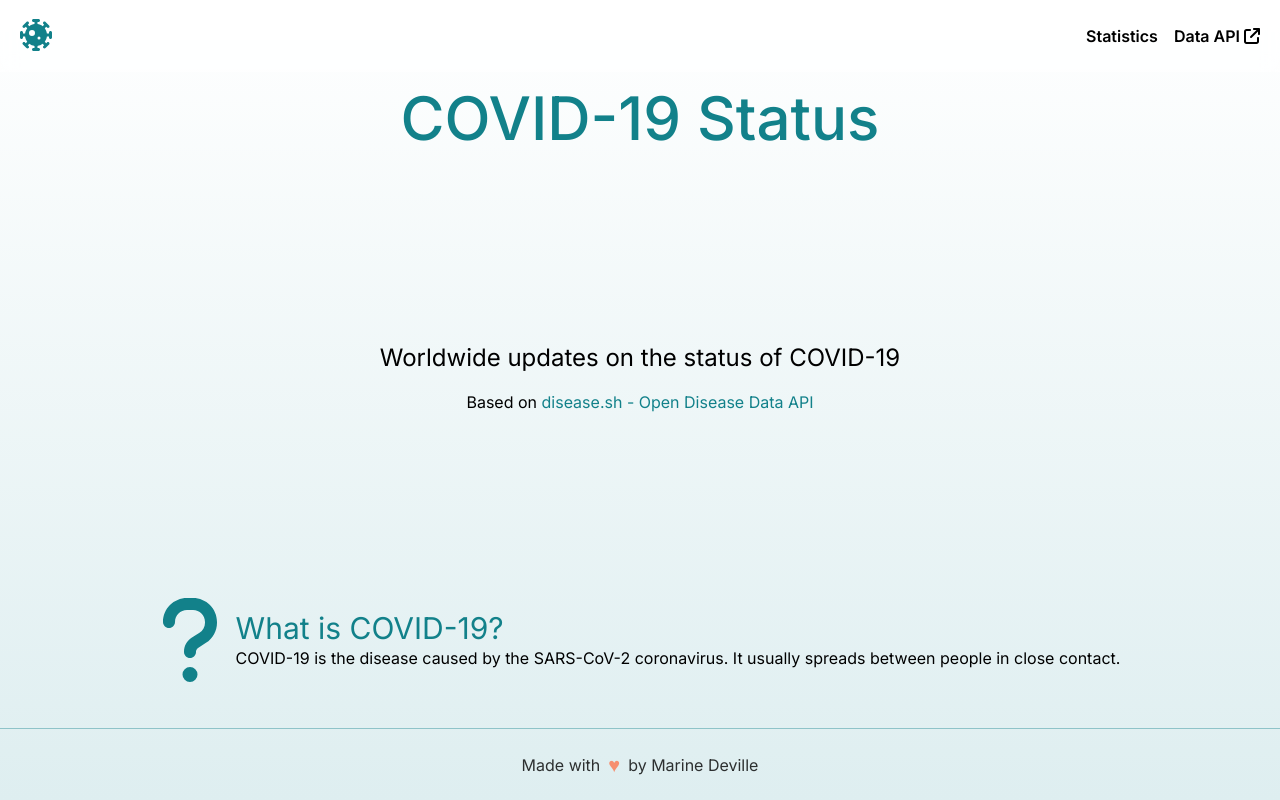
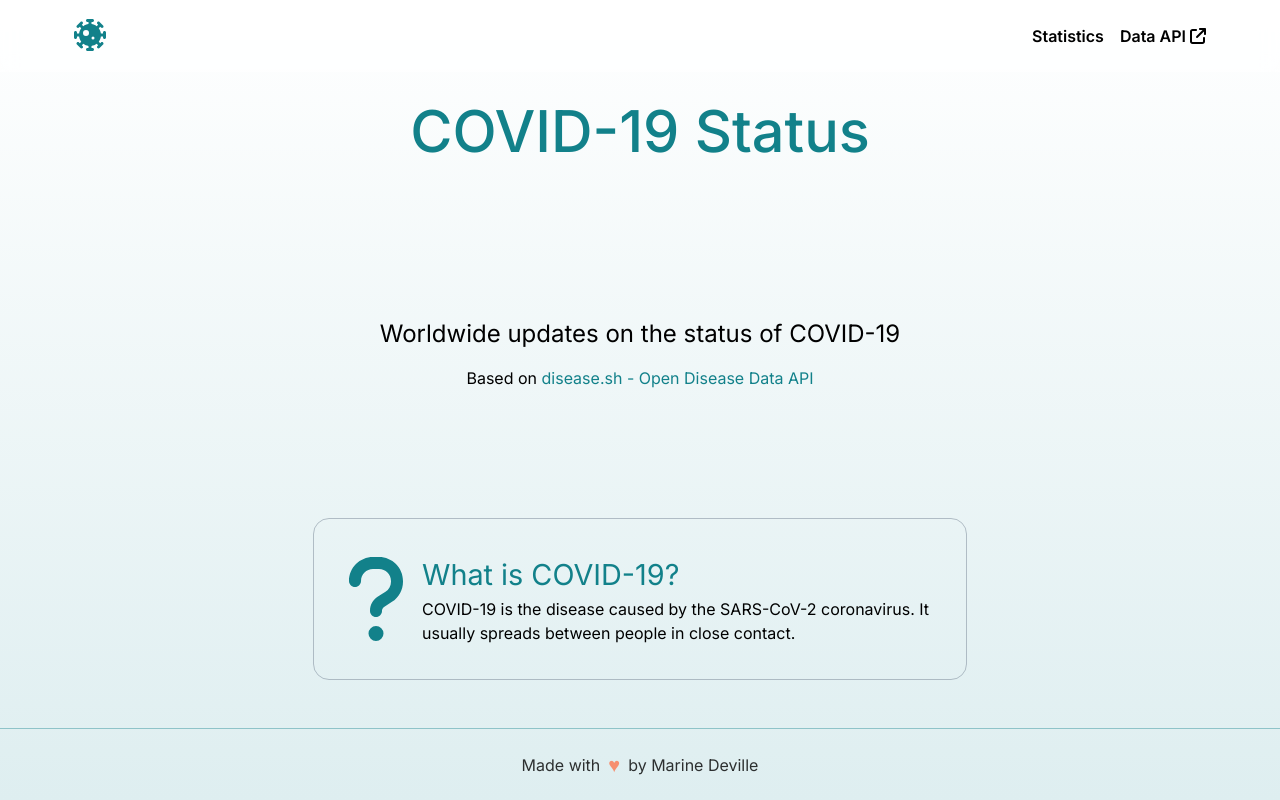
Before and after one commit to Xelfie/covid-status, a Next.js app: page / in a window 1280 px wide. Built offline with nearby package versions, Linux system fonts and the light colour scheme.

Commit message:
Little UI changes here and there

```diff
--- a/src/app/page.tsx
+++ b/src/app/page.tsx
@@ -1,3 +1,5 @@
+import Link from "next/link";
+
 import Header from "@/components/ui/Header";
 import SubHeader from "@/components/ui/SubHeader";
 import { faQuestion } from "@fortawesome/free-solid-svg-icons/faQuestion";
@@ -15,21 +17,26 @@ export default function Home() {
           </span>
           <span>
             Based on{" "}
-            <a className="text-primary" href="https://disease.sh">
+            <Link
+              className="text-primary hover:text-accent"
+              href="https://disease.sh"
+              target="_blank"
+              rel="noopener noreferrer"
+            >
               disease.sh - Open Disease Data API
-            </a>
+            </Link>
           </span>
         </p>
       </section>
 
-      <section className="flex flex-row items-start gap-4 sm:items-center">
+      <section className="mb-2 flex flex-row items-start gap-4 rounded-2xl border border-secondary/50 p-8 sm:items-center">
         <div>
           <FontAwesomeIcon
             className="text-9xl text-primary sm:text-8xl"
             icon={faQuestion}
           />
         </div>
-        <div>
+        <div className="max-w-lg">
           <SubHeader>What is COVID-19?</SubHeader>
           <p>
             COVID-19 is the disease caused by the SARS-CoV-2 coronavirus. It
--- a/src/components/charts/CompareContinents.tsx
+++ b/src/components/charts/CompareContinents.tsx
@@ -26,7 +26,7 @@ function ContinentDropdown({
 }: ContinentDropdownProps) {
   return (
     <select
-      className="rounded-md border border-secondary bg-backgroundStart px-1 text-textPrimary"
+      className="bg-backgroundDropdown rounded-md px-2 text-textPrimary"
       defaultValue={defaultValue}
       onChange={(e) => {
         const selectedContinentData = data.find(
@@ -50,10 +50,10 @@ export default function CompareContinents({ data }: CompareContinentsProps) {
   const [secondContinent, setSecondContinent] = useState(data[3]);
 
   return (
-    <div className="flex w-full flex-col gap-4 lg:relative">
+    <div className="flex w-full flex-col gap-6 lg:relative">
       <SubHeader>Compare COVID-19 cases between continents</SubHeader>
 
-      <div className="flex flex-col justify-center gap-4 sm:flex-row lg:absolute lg:right-0 lg:top-12 lg:z-10 lg:max-w-44 lg:flex-col lg:rounded-md lg:border lg:border-secondary lg:bg-backgroundStart lg:p-2">
+      <div className="flex flex-col justify-center gap-4 sm:flex-row lg:absolute lg:right-0 lg:top-24 lg:z-10 lg:max-w-48 lg:flex-col lg:rounded-md lg:border lg:border-secondary/50 lg:bg-backgroundStart/30 lg:p-4 lg:text-center">
         <span>Compare</span>
         <ContinentDropdown
           data={data}
--- a/src/components/charts/ContinentsRecoveries.tsx
+++ b/src/components/charts/ContinentsRecoveries.tsx
@@ -19,7 +19,7 @@ export default function ContinentsRecoveries({
 }: ContinentsRecoveriesProps) {
   ChartJS.register(CategoryScale);
 
-  const { primaryColor, accentColor } = useChartThemeColors();
+  const { primaryColor, secondaryColor, accentColor } = useChartThemeColors();
 
   return (
     <div className="flex w-full flex-col gap-4">
@@ -27,7 +27,21 @@ export default function ContinentsRecoveries({
 
       <ResponsiveChart className="min-h-80 sm:h-auto">
         <Bar
-          options={{ maintainAspectRatio: false }}
+          options={{
+            maintainAspectRatio: false,
+            scales: {
+              x: {
+                grid: {
+                  color: `rgb(${secondaryColor} / 40%)`,
+                },
+              },
+              y: {
+                grid: {
+                  color: `rgb(${secondaryColor} / 40%)`,
+                },
+              },
+            },
+          }}
           data={{
             labels: data.map((dataPerContinent) => dataPerContinent.continent),
             datasets: [
--- a/src/components/layout/Navbar.tsx
+++ b/src/components/layout/Navbar.tsx
@@ -7,8 +7,8 @@ import { FontAwesomeIcon } from "@fortawesome/react-fontawesome";
 
 export default function Navbar() {
   return (
-    <nav className="sticky top-0 z-40 flex h-navbar w-full flex-none items-center bg-backgroundStart/50 px-5 backdrop-blur">
-      <ul className="flex w-full flex-row items-center justify-between">
+    <nav className="sticky top-0 z-40 flex h-navbar w-full flex-none items-center bg-backgroundStart/50 backdrop-blur">
+      <ul className="flex w-full flex-row items-center justify-between px-[calc(5%+10px)] text-textPrimary/80">
         <li>
           <Link href="/">
             <FontAwesomeIcon
--- a/src/components/ui/Header.tsx
+++ b/src/components/ui/Header.tsx
@@ -5,7 +5,7 @@ import { TailwindProps } from "@/types/types";
 function Header({ children, className }: TailwindProps & PropsWithChildren) {
   return (
     <h1
-      className={`${className && className} flex items-center justify-center gap-4 text-center text-5xl font-medium text-primary sm:py-4 sm:text-6xl`}
+      className={`${className && className} flex items-center justify-center gap-4 text-center text-[calc(2rem+2vw)] font-medium text-primary sm:py-4`}
     >
       {children}
     </h1>
--- a/src/components/ui/SubHeader.tsx
+++ b/src/components/ui/SubHeader.tsx
@@ -5,7 +5,7 @@ import { TailwindProps } from "@/types/types";
 function SubHeader({ children, className }: TailwindProps & PropsWithChildren) {
   return (
     <h2
-      className={`${className && className} text-2xl text-primary sm:text-3xl`}
+      className={`${className && className} text-[calc(1rem+1vw)] text-primary`}
     >
       {children}
     </h2>
--- a/src/styles/globals.css
+++ b/src/styles/globals.css
@@ -8,20 +8,22 @@
   :root {
     --text-primary: 0, 0, 0;
     --primary: 18 129 138;
-    --secondary: 120 133 130;
+    --secondary: 120 133 150;
     --accent: 252 120 80;
     --background-start: 255 255 255;
     --background-end: 222 238 240;
+    --background-dropdown: 221 230 232;
   }
 
   @media (prefers-color-scheme: dark) {
     :root {
       --text-primary: 255 255 255;
-      --primary: 18 174 181;
-      --secondary: 120 133 130;
+      --primary: 22 180 189;
+      --secondary: 120 133 150;
       --accent: 252 120 80;
-      --background-start: 46 46 49;
+      --background-start: 46 46 55;
       --background-end: 21 21 24;
+      --background-dropdown: 65 72 82;
     }
   }
 }
--- a/tailwind.config.ts
+++ b/tailwind.config.ts
@@ -18,6 +18,7 @@ const config: Config = {
         accent: "rgb(var(--accent) / <alpha-value>)",
         backgroundStart: "rgb(var(--background-start) / <alpha-value>)",
         backgroundEnd: "rgb(var(--background-end) / <alpha-value>)",
+        backgroundDropdown: "rgb(var(--background-dropdown) / <alpha-value>)",
       },
       backgroundImage: {
         "gradient-radial": "radial-gradient(var(--tw-gradient-stops))",
```
